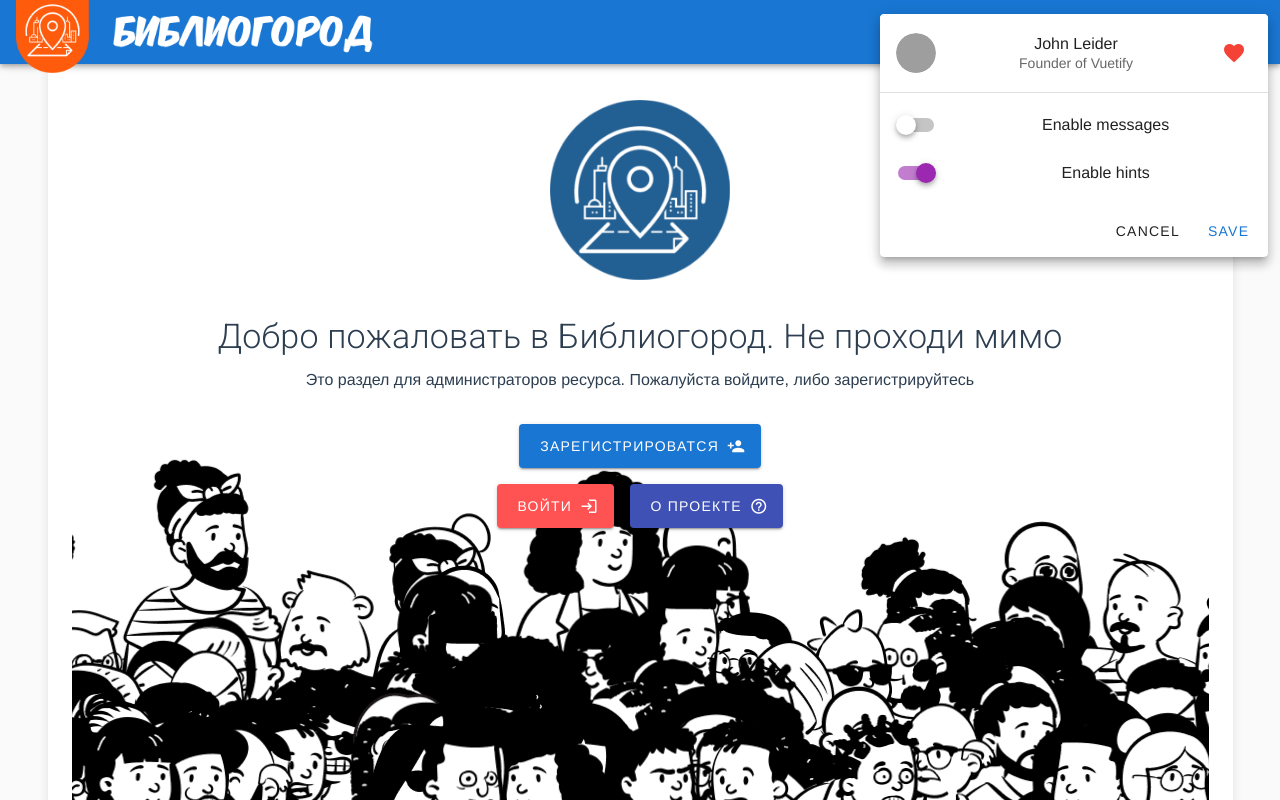
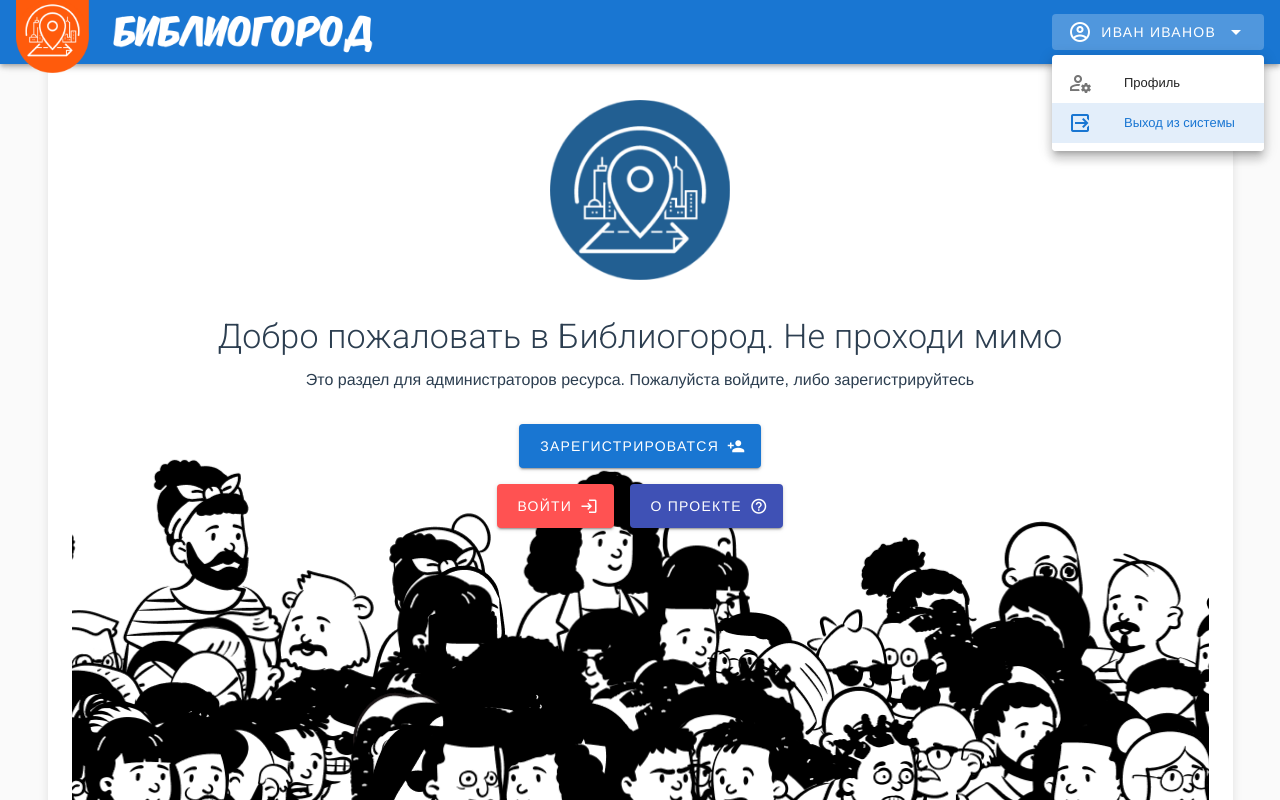
Before and after one commit to GordonBreazz/bibliocity-adminside, a Vue app: page / in a window 1280 px wide. Both pictures are taken after a click on the button "ИВАН ИВАНОВ". Shown: the top 800 px of the page. Built offline with nearby package versions, Linux system fonts and the light colour scheme; no server answers; grey boxes are pictures that could not be loaded.

Commit message:
Add login/logout menu

```diff
--- /dev/null
+++ b/src/components/UserButton.vue
@@ -0,0 +1,58 @@
+<template>
+  <div>
+    <v-menu
+      offset-y
+      rounded="1"
+      transition="slide-y-transition"
+      nudge-bottom="5"
+    >
+      <template v-slot:activator="{ on, attrs }">
+        <v-btn text v-bind="attrs" v-on="on">
+          <v-icon class="pr-2">mdi-account-circle-outline</v-icon>
+          {{ user }}
+          <v-icon class="pl-2">mdi-menu-down</v-icon>
+        </v-btn>
+      </template>
+
+      <v-list dense class="text-left">
+        <v-list-item-group v-model="selectedItem" color="primary">
+          <v-list-item v-for="(item, i) in items" :key="i"  @click="menuClick(item.name)">
+            <v-list-item-icon>
+              <v-icon v-text="item.icon"></v-icon>
+            </v-list-item-icon>
+            <v-list-item-content>
+              <v-list-item-title
+                v-text="item.text"
+              ></v-list-item-title>
+            </v-list-item-content>
+          </v-list-item>
+        </v-list-item-group>
+      </v-list>
+    </v-menu>
+  </div>
+</template>
+
+<script>
+export default {
+  data: () => ({
+    user: "Иван Иванов",
+    selectedItem: 1,
+    items: [
+      { text: "Профиль", icon: "mdi-account-cog-outline", name: "userProfile" },
+      { text: "Выход из системы", icon: "mdi-logout-variant", name: "logout" },
+    ],
+  }),
+  methods: {
+    menuClick(name) {
+        if (name == 'logout') this.logout()
+    },
+    async logout() {
+        await this.$store.dispatch('logout')
+        this.$router.push('/login?message=logout')
+    }
+  },
+};
+</script>
+
+<style>
+</style>
--- a/src/layout/AppHeader.vue
+++ b/src/layout/AppHeader.vue
@@ -28,7 +28,7 @@
 
     <v-spacer></v-spacer>
 
-    <user-name-button />
+    <user-button />
     <v-app-bar-nav-icon class="d-sm-flex d-md-none" @click.stop="drawer" />
 
   </v-app-bar>
@@ -36,12 +36,12 @@
 
 <script>
 import FlatMenu from '../components/Menu/FlatMenu'
-import UserNameButton from '../components/UserNameButton'
+import UserButton from '../components/UserButton'
 // import DropDownMenu from '../components/menu/DropDownMenu'
 export default {
   components: {
     FlatMenu,
-    UserNameButton
+    UserButton
     // DropDownMenu
   },
   data () {
--- a/src/store/auth.js
+++ b/src/store/auth.js
@@ -1,17 +1,17 @@
-import firebase from 'firebase/app'
+import firebase from '@firebase/app'
 
 export default {
     actions: {
-        async login({dispatch, commit}, {email, password}) {
+        async login({ dispatch, commit }, { email, password }) {
 
             try {
                 await firebase.auth().signInWithEmailAndPassword(email, password)
-            } catch (e){
-                throw(e)
+            } catch (e) {
+                throw (e)
             }
         },
-        async logout(){
-            firebase.auth.singOut()
+        async logout() {
+            await firebase.auth().singOut()
         }
     }
 
```
Also changed, not shown: 1 other file (tests, documents, lock files or other folders).
